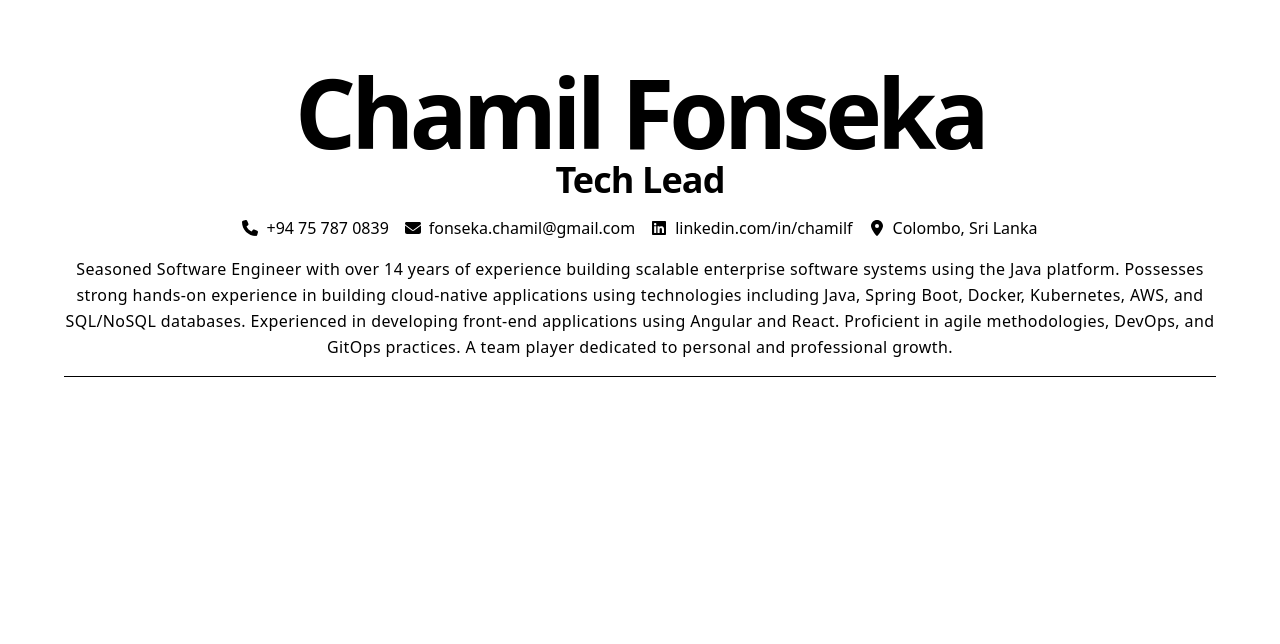
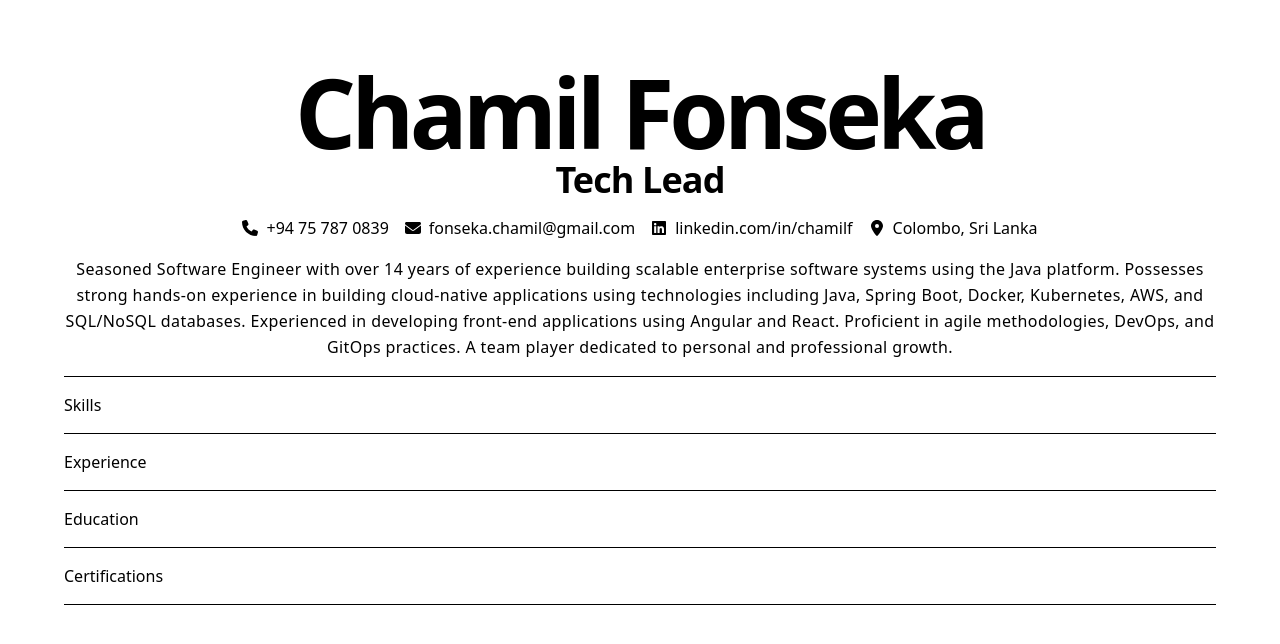
Before and after one commit to ChamilFonseka/chamilfonseka.github.io, a React (Vite) app: page / in a window 1280 px wide. Shown: the top 644 px of the page. Built offline with nearby package versions, Linux system fonts and the light colour scheme.

Commit message:
Add rest of the blank sections

```diff
--- a/src/App.tsx
+++ b/src/App.tsx
@@ -1,6 +1,10 @@
 import { useState } from "react";
 import Intro from "./components/Intro";
 import Loader from "./components/Loader";
+import Skills from "./components/Skills";
+import Experience from "./components/Experience";
+import Education from "./components/Education";
+import Certifications from "./components/Certifications";
 
 function App() {
   const [loading, setLoading] = useState(true);
@@ -14,7 +18,13 @@ function App() {
       {loading ? (
         <Loader onLoadComplete={handleLoadComplete} />
       ) : (
-        <Intro />
+        <>
+          <Intro />
+          <Skills />
+          <Experience />
+          <Education />
+          <Certifications />
+        </>
       )}
     </main>
   );
--- /dev/null
+++ b/src/components/Certifications.tsx
@@ -0,0 +1,9 @@
+const Certifications = () => {
+    return (
+        <section>
+            <h1>Certifications</h1>
+            <hr className="my-4" />
+        </section>
+    );
+};
+export default Certifications;
--- /dev/null
+++ b/src/components/Education.tsx
@@ -0,0 +1,9 @@
+const Education = () => {
+    return (
+        <section>
+            <h1>Education</h1>
+            <hr className="my-4" />
+        </section>
+    );
+};
+export default Education;
--- /dev/null
+++ b/src/components/Experience.tsx
@@ -0,0 +1,9 @@
+const Experience = () => {
+    return (
+        <section>
+            <h1>Experience</h1>
+            <hr className="my-4" />
+        </section>
+    );
+};
+export default Experience;
--- /dev/null
+++ b/src/components/Skills.tsx
@@ -0,0 +1,9 @@
+const Skills = () => {
+    return (
+        <section>
+            <h1>Skills</h1>
+            <hr className="my-4" />
+        </section>
+    );
+};
+export default Skills;
```
